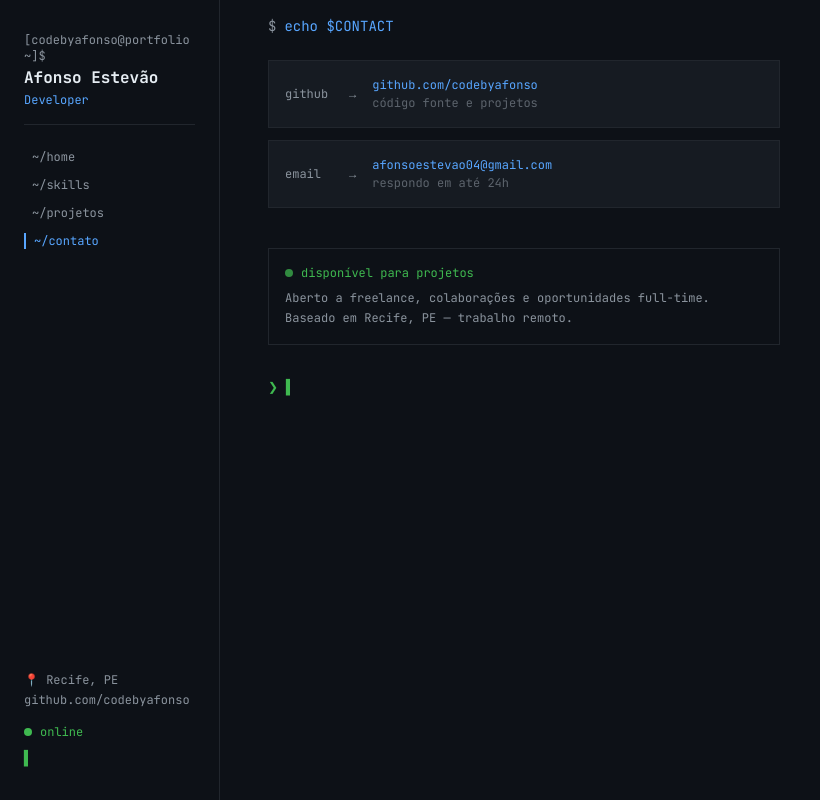
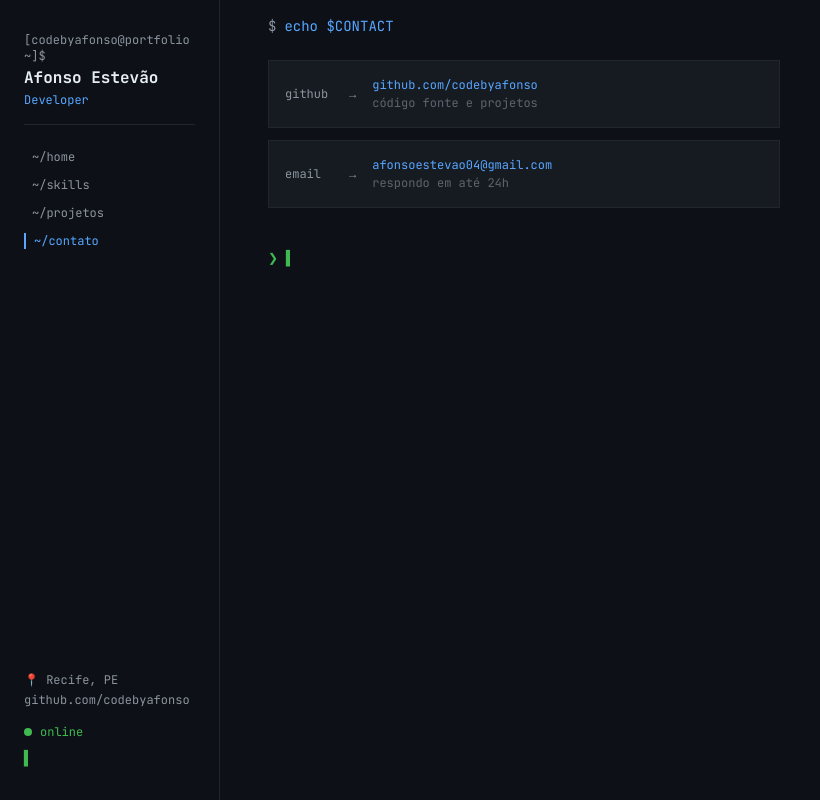
Before and after one commit to codebyafonso/portfolio, a React (Vite) app: page /portfolio/contact in a window 1280 px wide. Shown: the whole page, without its empty margins (0-820 px from the left). Built offline with nearby package versions, Linux system fonts and the light colour scheme.

Commit message:
fix: remove availability block from contact page

```diff
--- a/src/pages/ContactPage.tsx
+++ b/src/pages/ContactPage.tsx
@@ -40,19 +40,7 @@ export function ContactPage() {
         ))}
       </div>
 
-      {/* Availability block */}
-      <div className="border border-gh-border p-4 max-w-lg">
-        <div className="flex items-center gap-2 mb-2">
-          <span className="w-2 h-2 rounded-full bg-gh-green animate-pulse" />
-          <span className="text-gh-green text-xs">disponível para projetos</span>
-        </div>
-        <p className="text-gh-muted text-xs leading-relaxed">
-          Aberto a freelance, colaborações e oportunidades full-time.<br />
-          Baseado em Recife, PE — trabalho remoto.
-        </p>
-      </div>
-
-      <div className="flex items-center gap-2 mt-8">
+      <div className="flex items-center gap-2 mt-4">
         <span className="text-gh-green text-xs">❯</span>
         <span className="text-gh-green text-sm animate-blink">▍</span>
       </div>
```
